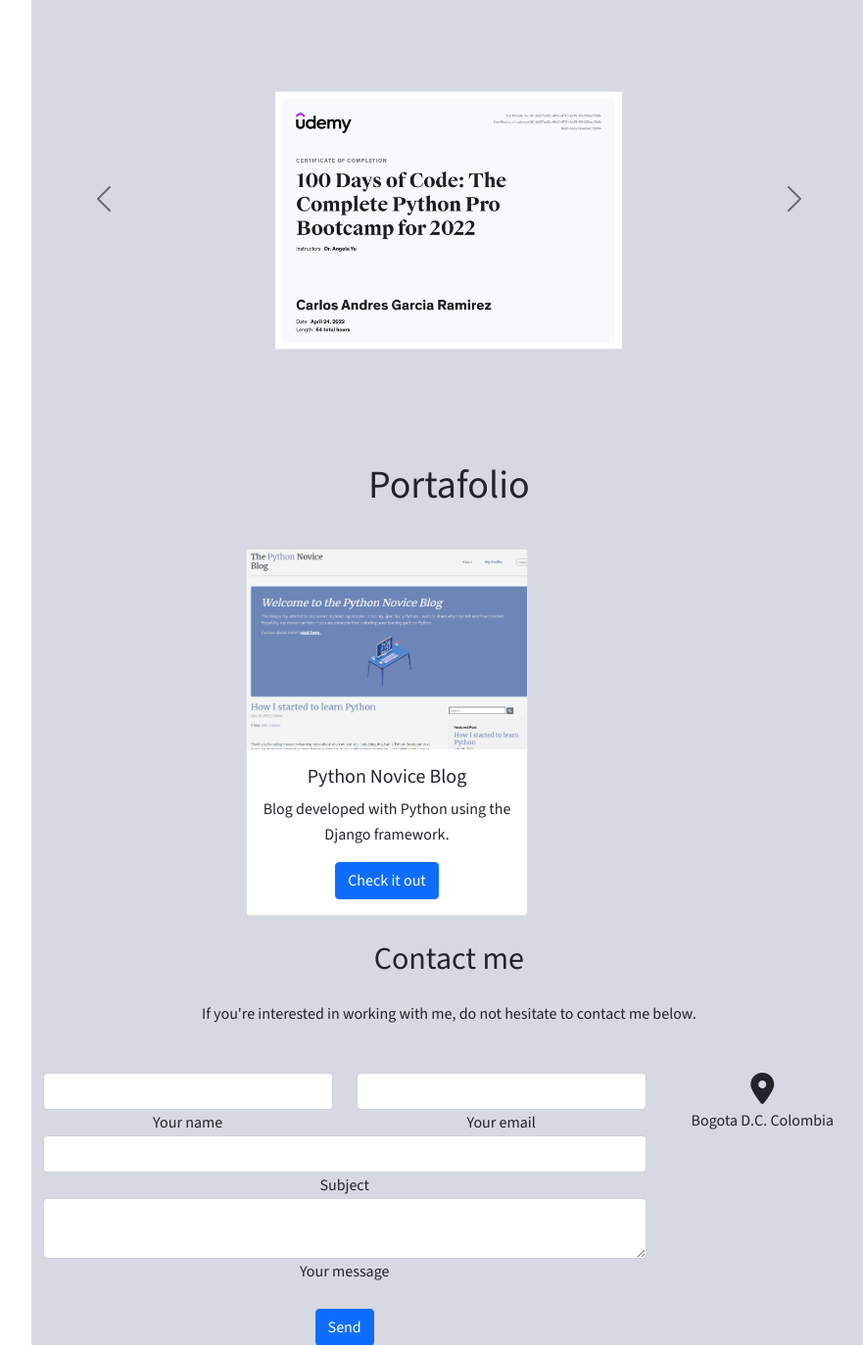
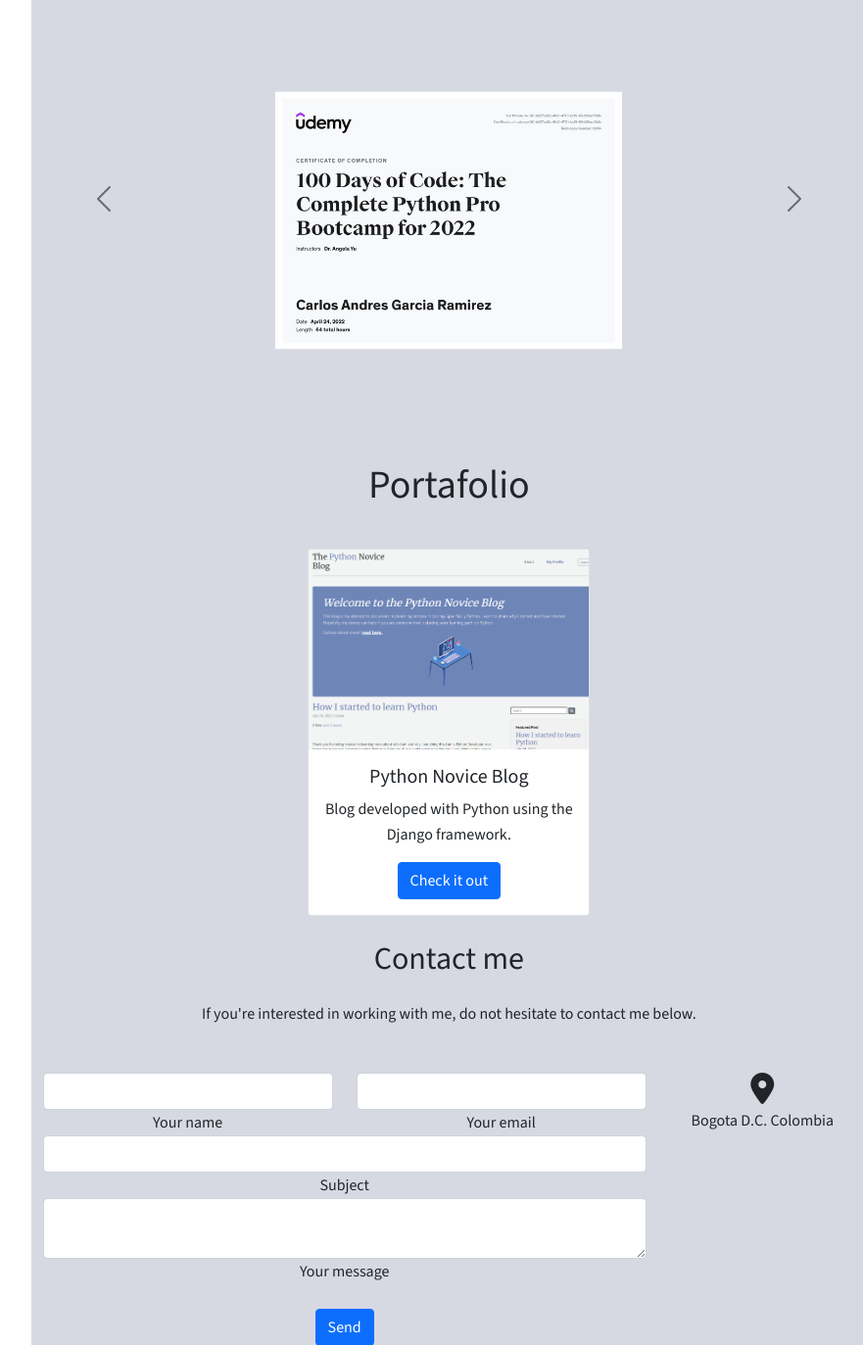
Before and after one commit to CarlosGarciaWeb/My-Resume, a Flask app: page / in a window 1280 px wide. Shown: the part 1166-2539 px from the top of the page at 98% size, without its empty margins (395-1276 px from the left). Run offline with Flask 2, Linux system fonts and the light colour scheme; data comes from the database, SQL or seed files in the repository; parts of the project's set-up code (start-up, migrations or seed data) failed here and were passed over; some libraries are stand-ins or nearby versions.

Commit message:
margin correction on card

```diff
--- a/templates/index.html
+++ b/templates/index.html
@@ -190,12 +190,12 @@
           </section>
         </div>
         <div class="row">
-          <section id="Portafolio">
-            <div class="experience-title align-items-center">
+          <section id="Portafolio align-items-center">
+            <div class="experience-title">
               <h1>Portafolio</h1>
             </div>
-            <div class="col-xxl-6 col-xl-6">
-              <div class="card" style="width: 18rem;">
+            <div class="col-xxl-6 col-xl-6 align-items-center">
+              <div class="card" style="width: 18rem; margin: 0 auto;">
                 <img class="card-img-top" src="../static/images/Python Novice Blog.png" alt="pythonnoviceblog">
                 <div class="card-body">
                   <h5 class="card-title">Python Novice Blog</h5>
```
